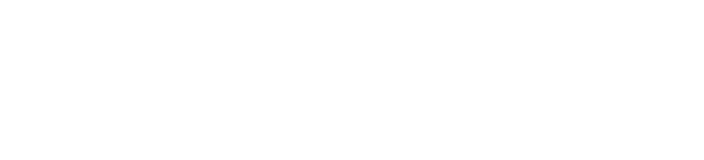
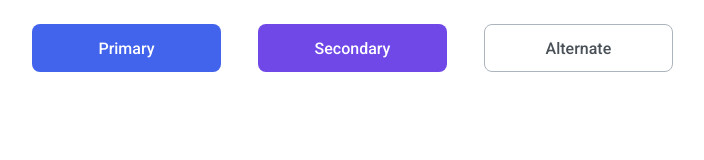
Before and after one commit to js-tasks-ru/htmlcss-20230411_kirill291, a website: page 03-lection1/01-button/index.html in a window 1280 px wide. Shown: the whole page, without its empty margins (9-713 px from the left). Drawn offline with Linux system fonts and the light colour scheme; files that its build step writes are made by us from their sources; files whose address does not match are found by name.

Commit message:
task button (lecture 1) solved

```diff
--- a/03-lection1/01-button/button.css
+++ b/03-lection1/01-button/button.css
@@ -1 +1,56 @@
 /* Стилизация кнопки */
+
+@import url('https://fonts.googleapis.com/css2?family=Roboto:ital,wght@0,500;1,500&display=swap');
+
+.button {
+    height: 48px;
+    width: 189px;
+    border-radius: 8px;
+    position: relative;
+
+    margin-left: 33px;
+    margin-top: 16px;
+    font-family: 'Roboto';
+    font-style: normal;
+    font-weight: 500;
+    font-size: 16px;
+    line-height: 19px;
+    /* identical to box height */
+    text-align: center;
+
+    padding: 0;
+    border: none;
+}
+
+.primary_button {
+    background: #4263EB;
+    color: #FFFFFF;
+}
+
+.primary_button:hover{
+    background: #2342C0;
+}
+
+.button:disabled{
+    opacity: 0.5;
+}
+
+.secondary_button{
+    background: #7048E8;
+    color: #FFFFFF;
+}
+
+.secondary_button:hover{
+    background: #5028C6;
+}
+
+.alternate_button {
+    background: white;
+    border: 1px solid #ACB5BD;
+    color: #495057;
+    box-sizing: border-box;
+}
+
+.alternate_button:hover{
+    border: 1px solid #212429
+}
--- a/03-lection1/01-button/index.html
+++ b/03-lection1/01-button/index.html
@@ -2,10 +2,13 @@
 <!-- Страница с кнопкой -->
 <html lang="ru">
     <head>
-        <link rel="stylesheet" href="../../assets/css/main.css">
-        <link rel="stylesheet" href="./button.css">
+        <link rel="stylesheet" href="assets/css/main.css">
+        <link rel="stylesheet" href="button.css">
+        <title>Task 3</title>
     </head>
     <body>
-
+    <button class="button primary_button">Primary</button>
+    <button class="button secondary_button">Secondary</button>
+    <button class="button alternate_button">Alternate</button>
     </body>
 </html>
```
